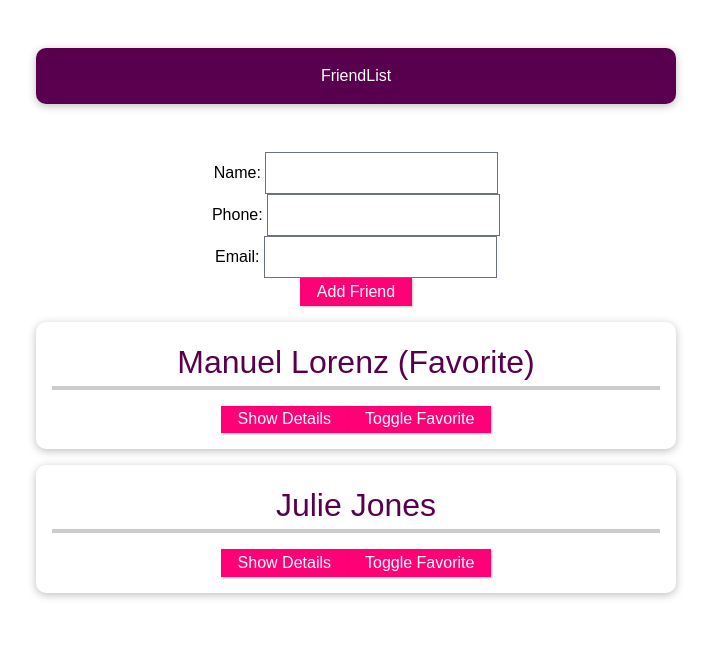
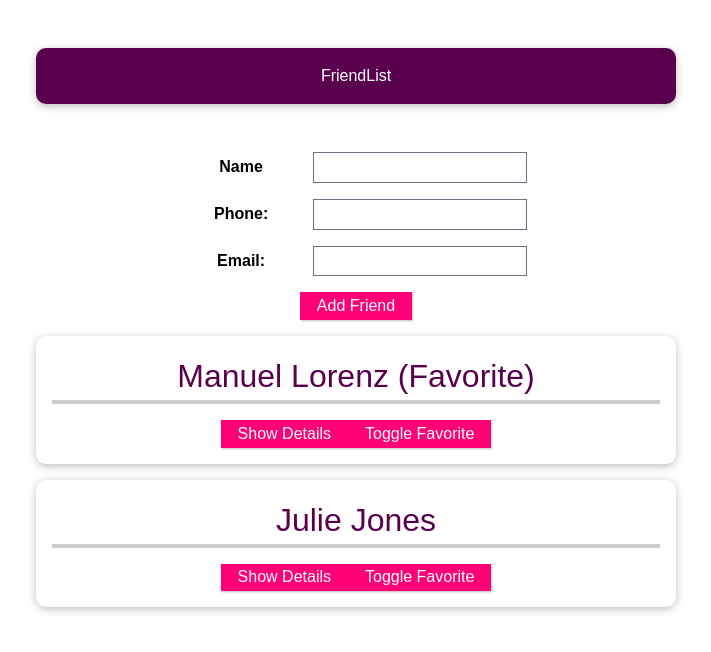
Before and after one commit to orbis-eval/orbis2-frontend, a Nuxt app: page /components-startup in a window 1280 px wide. Shown: the top 652 px of the page, without its empty margins (284-995 px from the left). Built offline with nearby package versions, Linux system fonts and the light colour scheme.

Commit message:
#1: udemy course - components - implemented addFriend component, added styling etc

```diff
--- a/assets/css/components-startup.css
+++ b/assets/css/components-startup.css
@@ -30,6 +30,20 @@ header {
 
 #friend-form {
     text-align: center;
+}
+
+#friend-form input {
+    font: inherit;
+    padding: 0.15rem;
+}
+#friend-form label {
+    font-weight: bold;
+    margin-right: 1rem;
+    width: 7rem;
+    display: inline-block;
+}
+#friend-form div {
+    margin: 1rem 0;
 }
 
 #app li {
--- a/components/AddFriend.vue
+++ b/components/AddFriend.vue
@@ -1,11 +1,16 @@
 <template>
   <div id="friend-form">
-    Name: <input v-model="name" type="text"/>
-    <br/>
-    Phone: <input v-model="phone" type="text"/>
-    <br/>
-    Email: <input v-model="email" type="text">
-    <br/>
+    <div>
+      <label>Name</label>
+      <input v-model="name" type="text"/>
+    </div>
+    <div>
+      <label>Phone:</label>
+      <input v-model="phone" type="text"/></div>
+    <div>
+      <label>Email:</label>
+      <input v-model="email" type="text">
+    </div>
     <button @click="addFriend" :disabled="buttonDisabled">Add Friend</button>
   </div>
 </template>
--- a/pages/components-startup.vue
+++ b/pages/components-startup.vue
@@ -45,7 +45,7 @@ const toggleFavoriteStatus = (friendId) => {
 
 const addFriend = (name, phone, email) => {
   friends.value.push({
-    id: 'myId', //TODO: hard-coded id
+    id: new Date().toISOString(),
     name: name,
     phone: phone,
     email: email,
```
